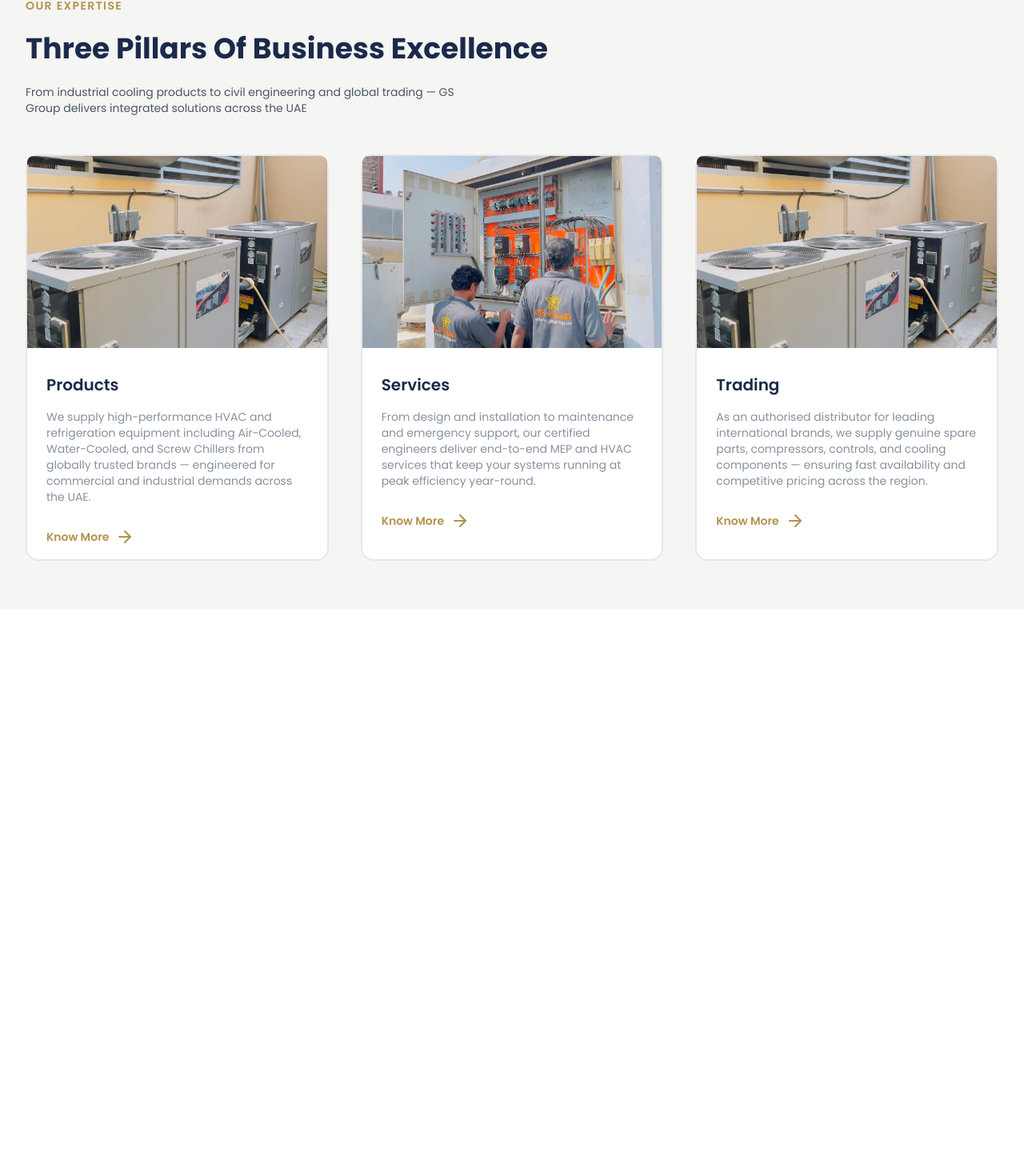
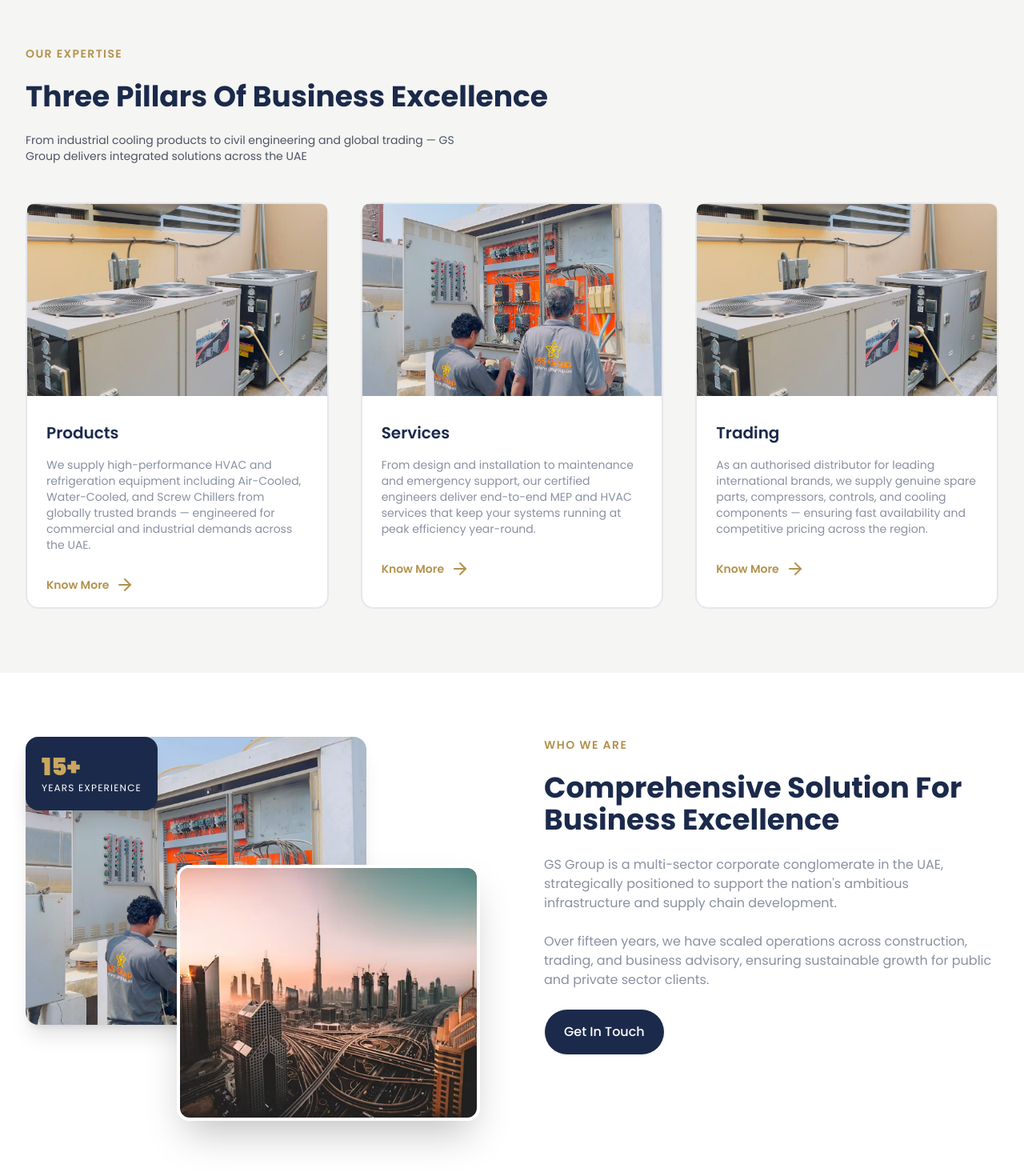
Before and after one commit to mujeebrahmanik/Gsgroupwebsite, a Next.js app: page / in a window 1280 px wide. Shown: the part 1054-2524 px from the top of the page at 80% size. Before the commit the page ends 1815 px from the top, so only its background shows below. Built offline with nearby package versions, Linux system fonts and the light colour scheme.

Commit message:
about section/home page completed

```diff
--- a/src/app/page.js
+++ b/src/app/page.js
@@ -1,4 +1,5 @@
 import Hero from "@/components/common/Hero";
+import AboutSection from "@/components/common/HomePage/AboutSection";
 import ExpertiseSection from "@/components/common/HomePage/ExpertiseSection";
 import PartnersMarquee from "@/components/common/Partners-Marquee";
 import Image from "next/image";
@@ -9,6 +10,7 @@ export default function Home() {
     <Hero/>
     <PartnersMarquee/>
     <ExpertiseSection/>
+    <AboutSection/>
     </>
   );
 }
--- a/src/components/common/Buttons.js
+++ b/src/components/common/Buttons.js
@@ -3,7 +3,7 @@ import Link from 'next/link'
 
 function Buttons({bgColor,color,link,borderColor,content}) {
   return (
-    <Link href={link} className={`capitalize py-4 px-6 font-medium rounded-full ${bgColor || 'bg-primary'} ${color || 'text-white'} ${borderColor || 'border border-white'}`} >
+    <Link href={link} className={`w-fit capitalize py-4 px-6 font-medium rounded-full ${bgColor || 'bg-primary'} ${color || 'text-white'} ${borderColor || 'border border-white'}`} >
       {content}
     </Link>
   )
--- a/src/components/common/Hero.js
+++ b/src/components/common/Hero.js
@@ -19,7 +19,7 @@ const counters = [
 
 function Hero() {
   return (
-    <div className='bg-white py-15 px-8'>
+    <div className='bg-white py-20 px-8'>
         <div className="grid grid-cols-1 tablet:grid-cols-2 tablet:gap-15 gap-10 max-w-7xl mx-auto">
 
             <div className="flex flex-col gap-8">
--- /dev/null
+++ b/src/components/common/HomePage/AboutSection.js
@@ -0,0 +1,50 @@
+import React from 'react'
+import Image from 'next/image'
+import SectionHeading from '../SectionHeading'
+import Buttons from '../Buttons'
+
+function AboutSection() {
+  return (
+    <div className='bg-white py-20 px-8'>
+        <div className="grid grid-cols-1 md:grid-cols-2 tablet:gap-20 gap-15 max-w-7xl mx-auto">
+
+            <div className="relative h-[480px]">
+
+                {/* back image */}
+                <div className="absolute top-0 left-0 w-3/4 h-3/4 rounded-2xl overflow-hidden shadow-xl">
+                    <Image src="/images/chillerservice.jpeg" fill alt="about main" className="object-cover" />
+                </div>
+
+                {/* front image */}
+                <div className="absolute bottom-0 right-0 w-2/3 h-2/3 rounded-2xl overflow-hidden shadow-2xl border-4 border-white">
+                    <Image src="/images/hero1.avif" fill alt="about secondary" className="object-cover" />
+                </div>
+
+                {/* experience badge */}
+                <div className="absolute bottom-[-10] right-[-10] bg-primary text-white rounded-2xl p-5 shadow-xl z-10">
+                    <p className="text-3xl font-black text-secondary">15+</p>
+                    <p className="text-xs uppercase tracking-widest">Years Experience</p>
+                </div>
+
+            </div>
+
+            <div className="flex flex-col gap-6">
+                <SectionHeading
+                    subTitle='Who We Are'
+                    mainTitle='Comprehensive Solution for Business Excellence'
+                    paraSize='text-base'
+                    paragraph={<>GS Group is a multi-sector corporate conglomerate in the UAE, strategically positioned to support the nation's ambitious infrastructure and supply chain development.<br/><br/>
+
+                    Over fifteen years, we have scaled operations across construction, trading, and business advisory, ensuring sustainable growth for public and private sector clients.
+                    </>}
+
+                />
+                <Buttons content='get in touch' link='/contact/' />
+            </div>
+        </div>
+
+    </div>
+  )
+}
+
+export default AboutSection
--- a/src/components/common/HomePage/ExpertiseSection.js
+++ b/src/components/common/HomePage/ExpertiseSection.js
@@ -25,7 +25,7 @@ const ServiceData = [
 
 function ExpertiseSection() {
   return (
-    <div className='py-15 px-8 bg-cream'>
+    <div className='py-20 px-8 bg-cream'>
         <div className="flex flex-col gap-12 max-w-7xl mx-auto">
             <SectionHeading
                 subTitle='our expertise'
--- a/src/components/common/SectionHeading.js
+++ b/src/components/common/SectionHeading.js
@@ -1,6 +1,6 @@
 import React from 'react'
 
-function SectionHeading({mainTitle,subTitle,paragraph,classname,textAlign,subColor,mainColor,paraColor}) {
+function SectionHeading({mainTitle,subTitle,paragraph,classname,textAlign,subColor,mainColor,paraColor,paraSize}) {
   return (
     <div className={`flex flex-col gap-6 ${classname || 'justify-start items-start' } ${textAlign || 'text-start'}`}>
         {subTitle &&
@@ -16,9 +16,9 @@ function SectionHeading({mainTitle,subTitle,paragraph,classname,textAlign,subCol
         }
 
         {paragraph &&
-            <p className={`text-sm max-w-xl ${paraColor || 'text-muted'}`}>
+            <div className={`${paraSize || 'text-sm'} max-w-xl ${paraColor || 'text-muted'}`}>
                 {paragraph}
-            </p>
+            </div>
         }
 
     </div>
```
